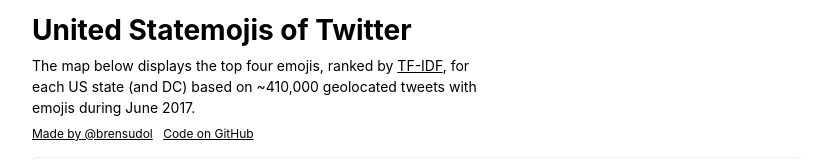
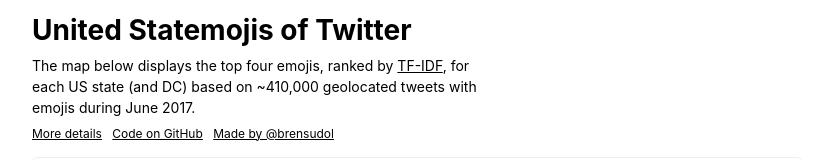
Before and after one commit to brendansudol/emoji-usa, a plain HTML site: page viz/top4/index.html in a window 1280 px wide. Shown: the top 160 px of the page, without its empty margins (223-1056 px from the left). Drawn offline with nearby package versions, Linux system fonts and the light colour scheme.

Commit message:
add link

```diff
--- a/viz/top4/index.html
+++ b/viz/top4/index.html
@@ -32,8 +32,9 @@
         The map below displays the top four emojis, ranked by <a href='https://en.wikipedia.org/wiki/Tf%E2%80%93idf' class='black'>TF-IDF</a>, for each US state (and DC) based on ~410,000 geolocated tweets with emojis during June 2017.
       </div>
       <div class='mb2 fs-12'>
-        <a href='https://twitter.com/brensudol' class='mr1 black'>Made by @brensudol</a>
-        <a href='https://github.com/brendansudol/emoji-usa' class='black'>Code on GitHub</a>
+        <a href='https://brendansudol.com/writing/united-statemojis' class='mr1 black'>More details</a>
+        <a href='https://github.com/brendansudol/emoji-usa' class='mr1 black'>Code on GitHub</a>
+        <a href='https://twitter.com/brensudol' class='black'>Made by @brensudol</a>
       </div>
       <div class='border rounded center overflow-auto' id='viz'></div>
     </div>
```
